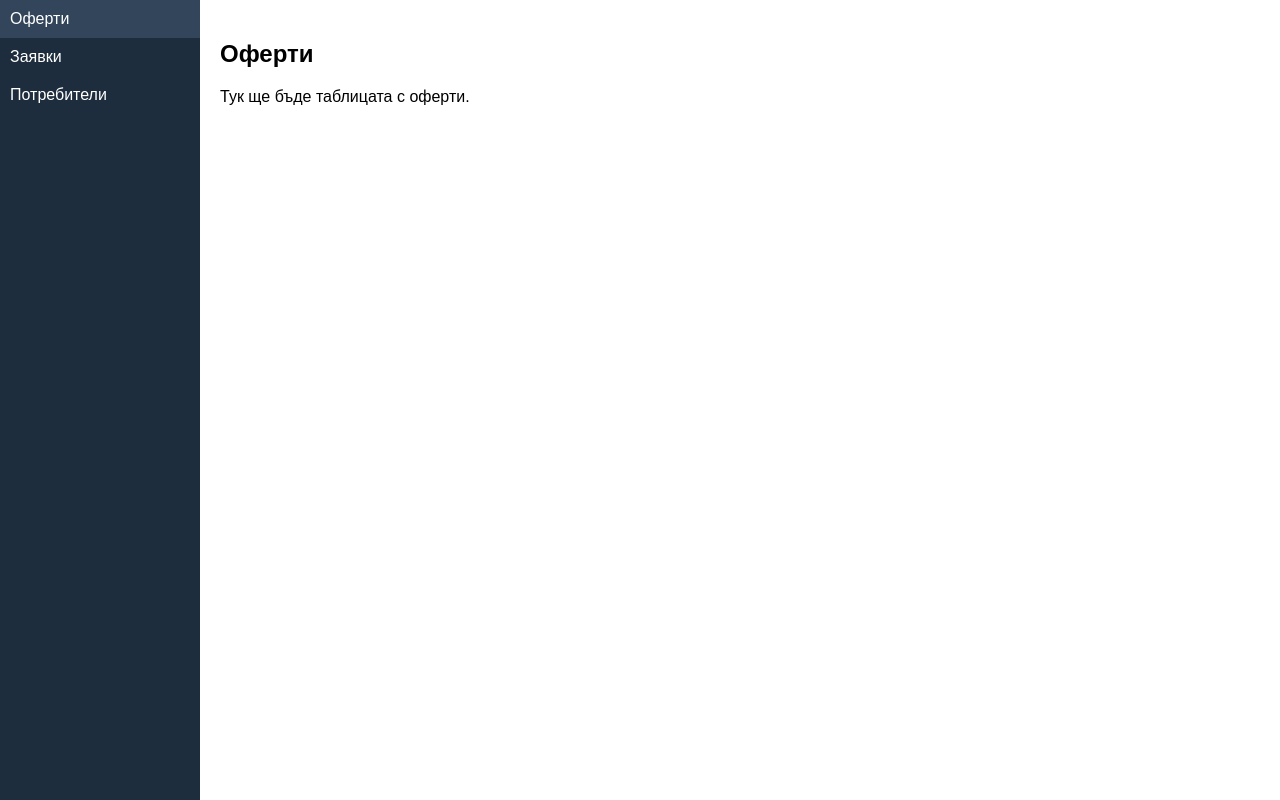
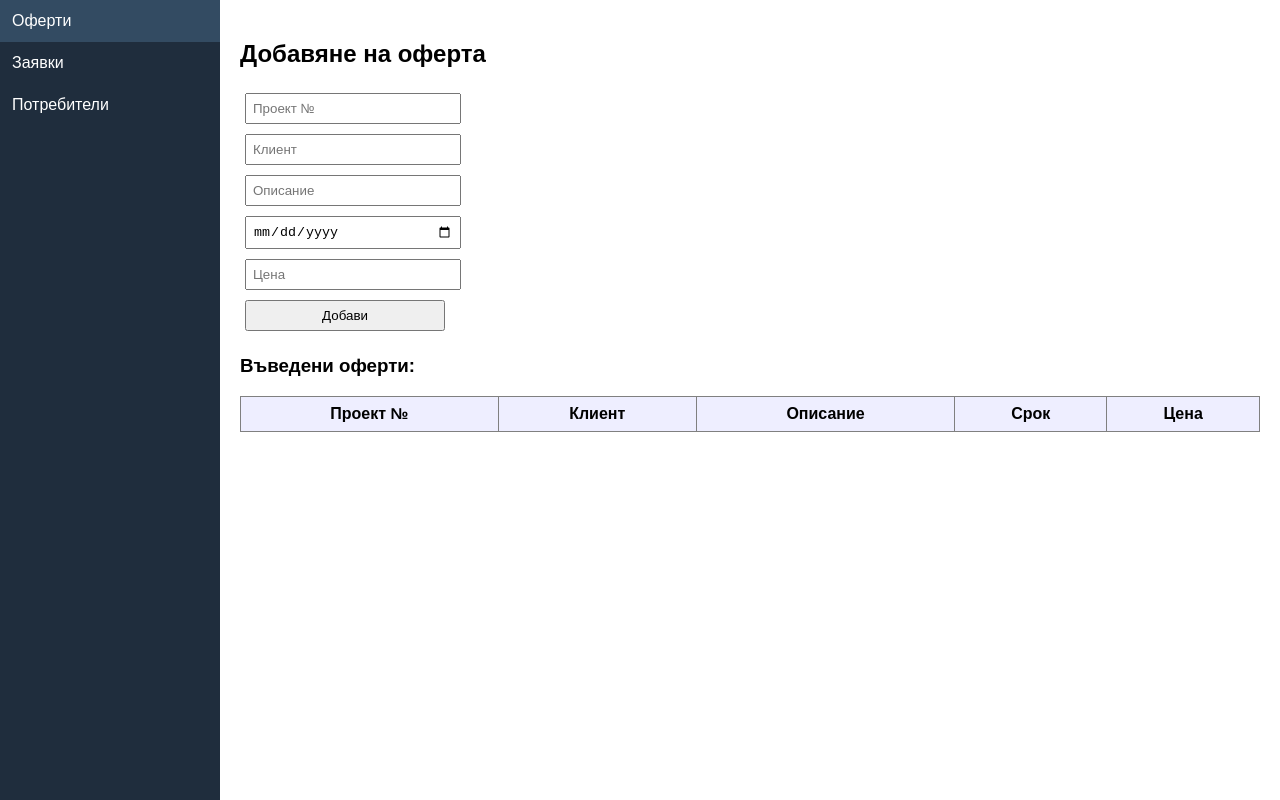
Before and after one commit to ktihomirov96/test1, a website: page index.html in a window 1280 px wide. Both pictures are taken after a click on the link "Оферти". Drawn offline with Linux system fonts and the light colour scheme; files whose address does not match are found by name.

Commit message:
Add files via upload

```diff
--- a/index.html
+++ b/index.html
@@ -3,21 +3,21 @@
 <html lang="bg">
 <head>
   <meta charset="UTF-8">
-  <title>Оферти и ремонти</title>
+  <title>Платформа за оферти и ремонти</title>
   <link rel="stylesheet" href="style.css">
 </head>
 <body>
 <div class="container">
   <nav class="sidebar">
     <ul>
-      <li><a href="#" onclick="loadView('home')">Оферти</a></li>
+      <li><a href="#" onclick="loadView('offers')">Оферти</a></li>
       <li><a href="#" onclick="loadView('requests')">Заявки</a></li>
       <li><a href="#" onclick="loadView('users')">Потребители</a></li>
     </ul>
   </nav>
   <main id="content">
     <h1>Добре дошли</h1>
-    <p>Изберете секция от менюто.</p>
+    <p>Изберете секция от менюто вляво.</p>
   </main>
 </div>
 <script>
--- /dev/null
+++ b/offers.html
@@ -0,0 +1,28 @@
+
+<h2>Добавяне на оферта</h2>
+<form id="offerForm">
+  <input type="text" placeholder="Проект №" id="project"><br>
+  <input type="text" placeholder="Клиент" id="client"><br>
+  <input type="text" placeholder="Описание" id="description"><br>
+  <input type="date" id="deadline"><br>
+  <input type="number" placeholder="Цена" id="price"><br>
+  <button type="submit">Добави</button>
+</form>
+<h3>Въведени оферти:</h3>
+<table border="1" id="offersTable">
+  <tr><th>Проект №</th><th>Клиент</th><th>Описание</th><th>Срок</th><th>Цена</th></tr>
+</table>
+<script>
+document.getElementById('offerForm').addEventListener('submit', function(e) {
+  e.preventDefault();
+  const row = document.createElement('tr');
+  row.innerHTML = `
+    <td>${project.value}</td>
+    <td>${client.value}</td>
+    <td>${description.value}</td>
+    <td>${deadline.value}</td>
+    <td>${price.value} лв</td>`;
+  document.getElementById('offersTable').appendChild(row);
+  this.reset();
+});
+</script>
--- a/package.json
+++ b/package.json
@@ -1,5 +1,5 @@
 {
-  "name": "spa-platform",
+  "name": "offers-platform",
   "version": "1.0.0",
   "main": "server.js",
   "scripts": {
--- a/style.css
+++ b/style.css
@@ -1,8 +1,11 @@
 
-body { font-family: sans-serif; margin: 0; }
+body { font-family: sans-serif; margin: 0; background: #f4f4f4; }
 .container { display: flex; }
-.sidebar { width: 200px; background: #1e2d3d; height: 100vh; }
+.sidebar { width: 220px; background: #1f2d3d; min-height: 100vh; color: white; }
 .sidebar ul { list-style: none; padding: 0; margin: 0; }
-.sidebar li a { display: block; color: white; padding: 10px; text-decoration: none; }
-.sidebar li a:hover { background: #32455a; }
-main { padding: 20px; flex-grow: 1; }
+.sidebar li a { display: block; padding: 12px; color: white; text-decoration: none; }
+.sidebar li a:hover { background: #334b62; }
+main { padding: 20px; flex-grow: 1; background: #fff; }
+input, button { margin: 5px; padding: 6px; width: 200px; }
+table { margin-top: 10px; width: 100%; border-collapse: collapse; }
+th, td { padding: 8px; background: #eef; }
```
Also changed, not shown: requests.html (+1 -1 lines).
